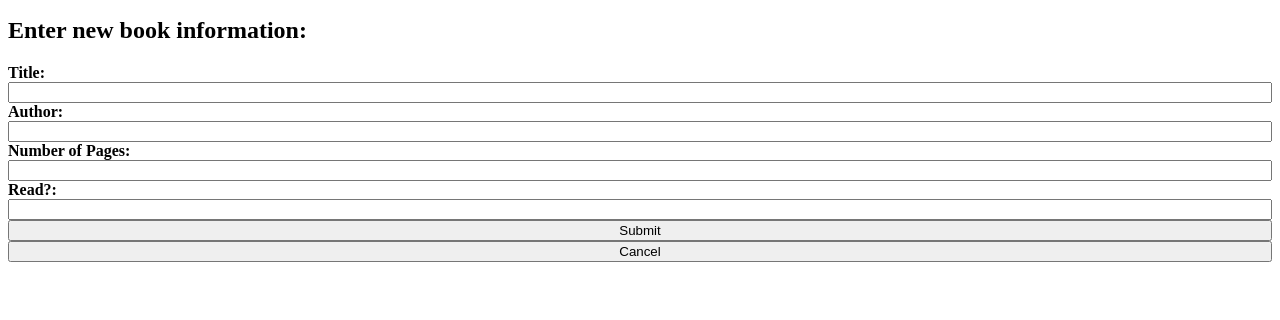
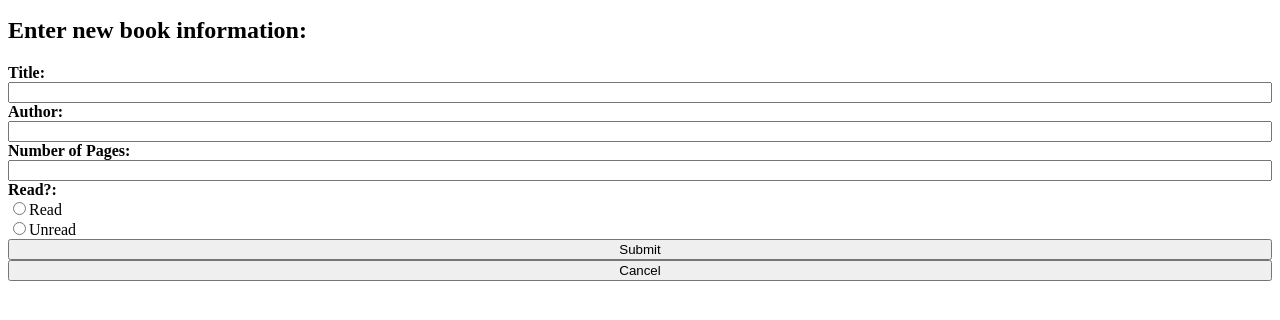
Before and after one commit to marboleda/library, a plain HTML site: page index.html in a window 1280 px wide. Both pictures are taken after a click on the button "NEW BOOK". Shown: the part 104-424 px from the top of the page. Drawn offline with Linux system fonts and the light colour scheme.

Commit message:
Make read status a binary selection via radio buttons

```diff
--- a/index.html
+++ b/index.html
@@ -8,7 +8,9 @@
 </head>
 <body>
     <h1>Library</h1>
+
     <button id="new-book-button" onclick=openNewBookForm()>NEW BOOK</button>
+
     <form action="index.html" class="popup-form">
         <h2>Enter new book information:</h2>
         <label for="title">
@@ -26,10 +28,16 @@
         <label for="read-status">
             <strong>Read?:</strong>
         </label>
-        <input type="text" name="read-status">
+        <label for="read">
+            <input id="read" type="radio" name="read-status">Read
+        </label>
+        <label for="unread">
+            <input id="unread" type="radio" name="read-status">Unread
+        </label>
         <button type="submit">Submit</button>
         <button type="submit" onclick=closeNewBookForm()>Cancel</button>
     </form>
+
     <script type="text/javascript" src="scripts/script.js"></script>
 </body>
 </html>
```
